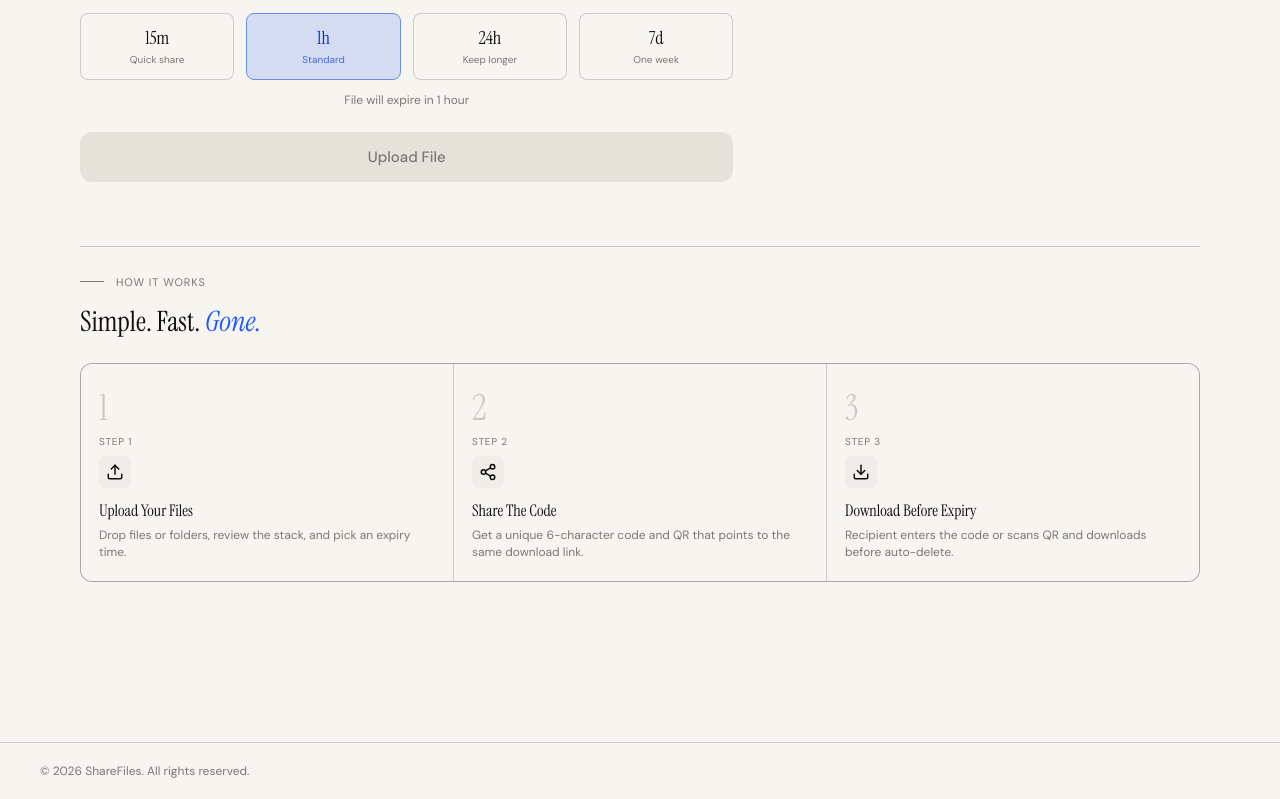
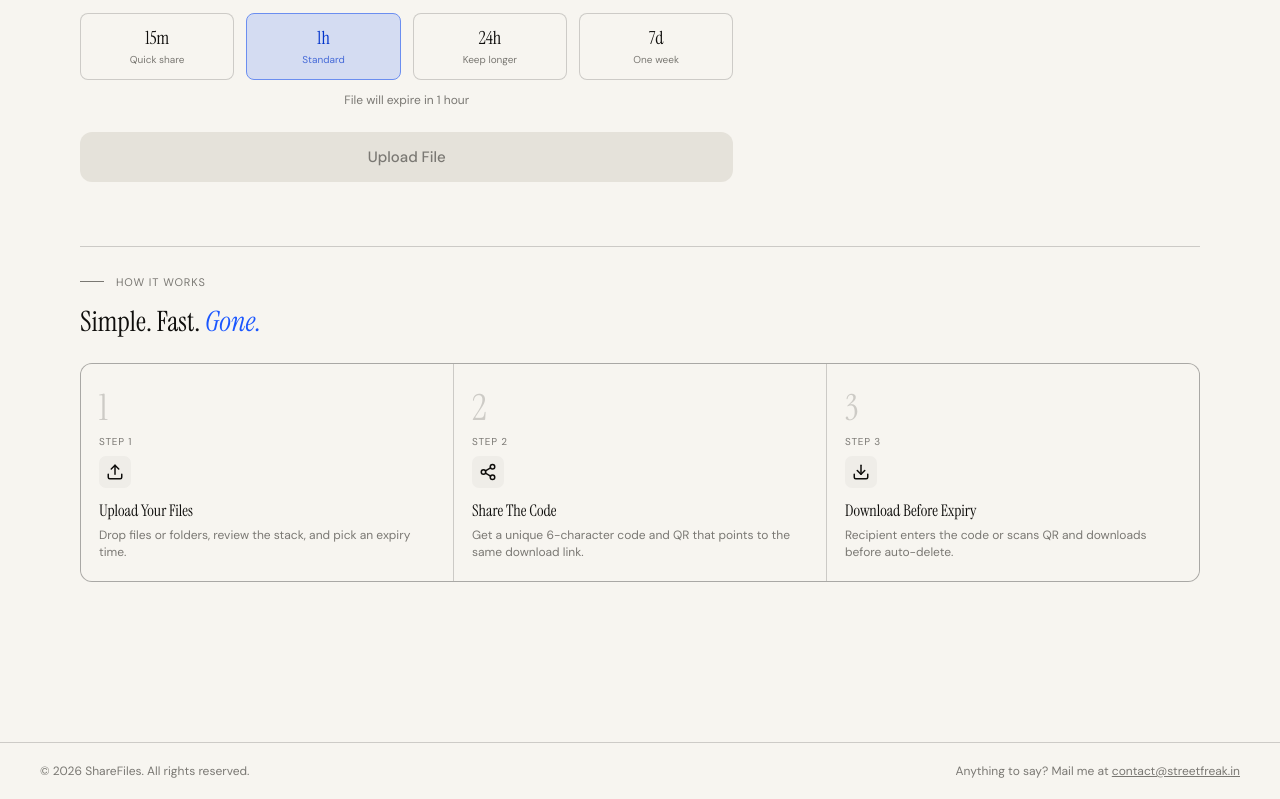
Before and after one commit to amanop29/sharefiles, a Next.js app: page / in a window 1280 px wide. Shown: the part 790-1589 px from the top of the page. Built offline with nearby package versions, Linux system fonts and the light colour scheme.

Commit message:
mail added for communication

```diff
--- a/app/components/Footer.tsx
+++ b/app/components/Footer.tsx
@@ -18,6 +18,11 @@ export function Footer() {
       <div>
         © 2026 ShareFiles. All rights reserved.
       </div>
+
+      {/* Right */}
+      <div>
+        Anything to say? Mail me at <a href="mailto:contact@streetfreak.in" style={{ color: 'var(--ink3)' }}>contact@streetfreak.in</a>
+      </div>
     </footer>
   )
 }
```
